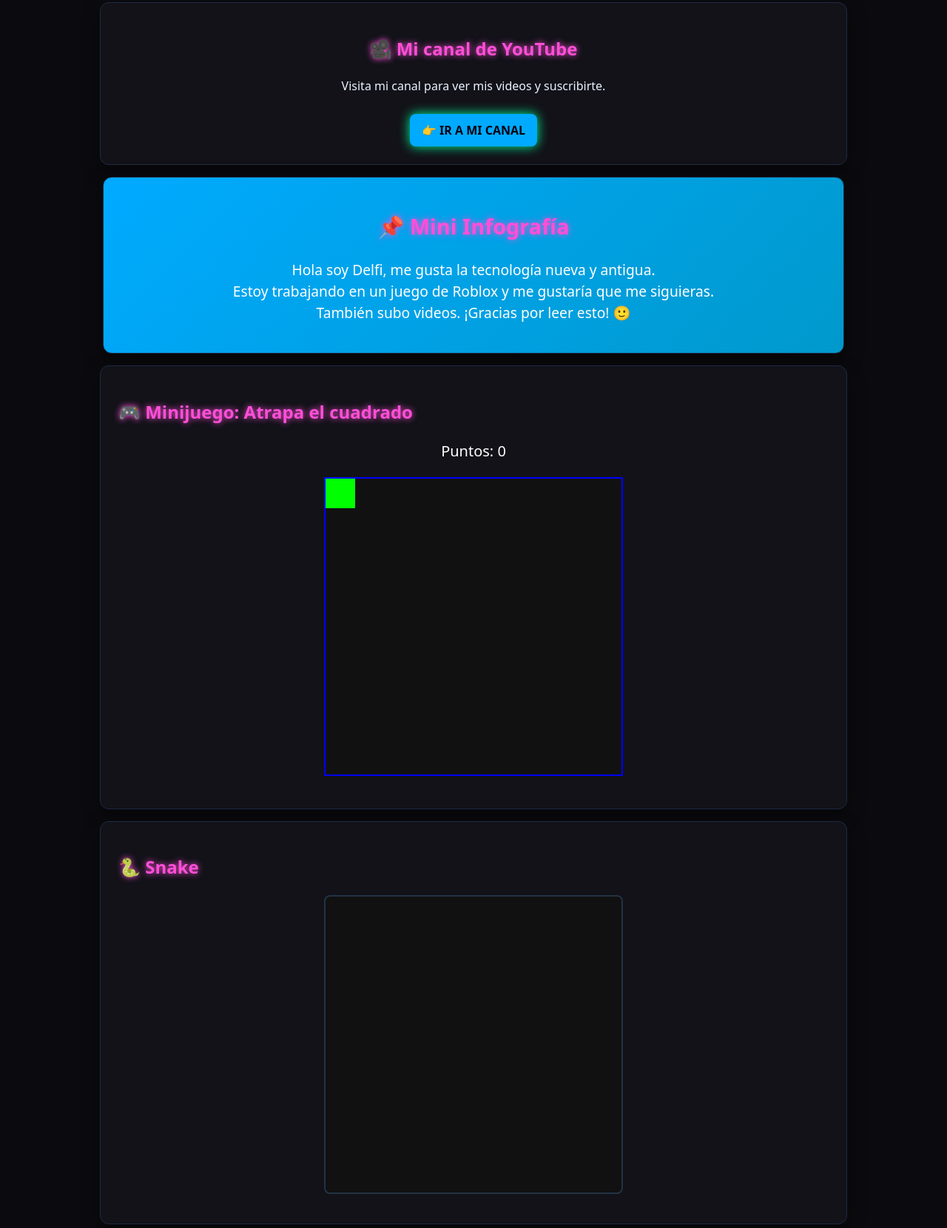
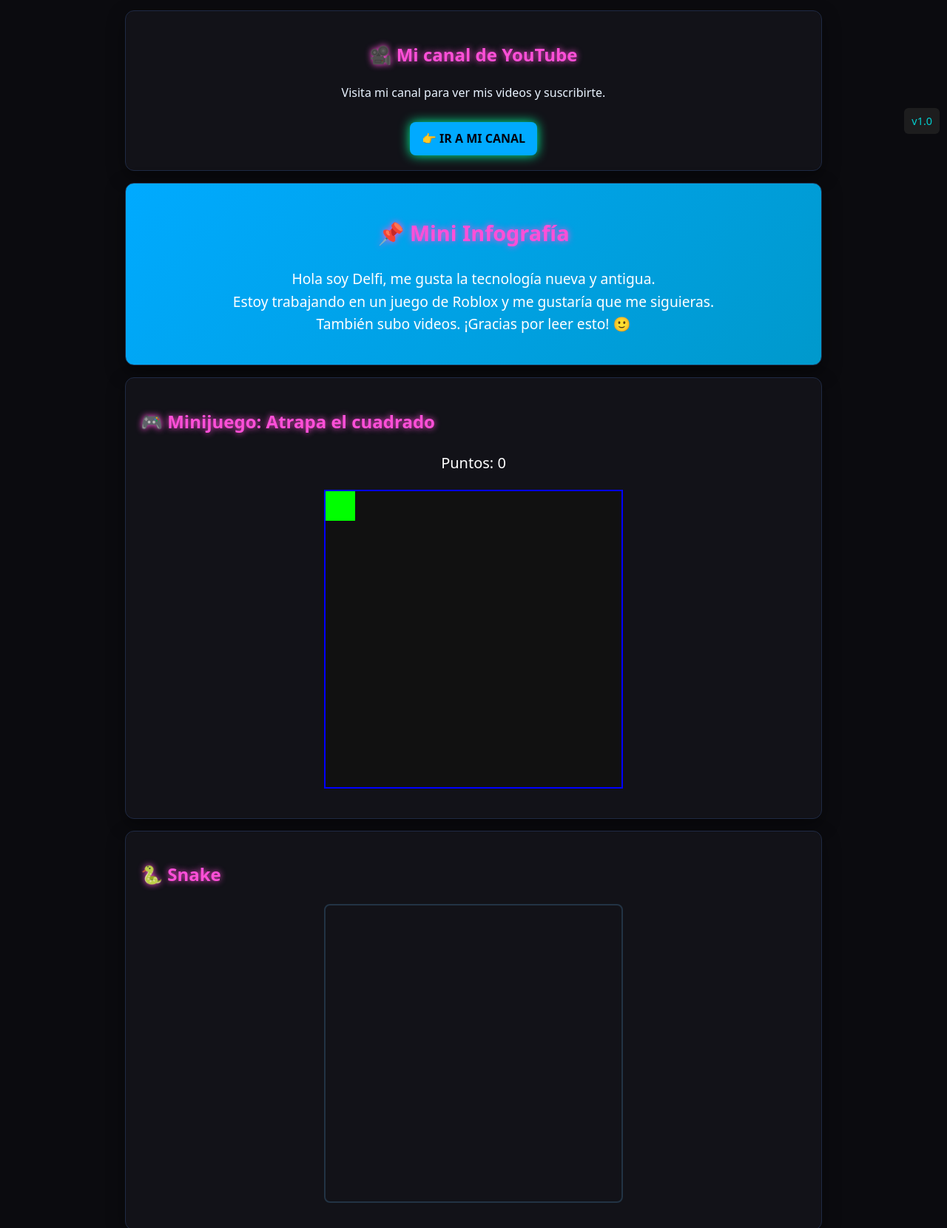
Before and after one commit to delfi2000xd-dotcom/mi-pagina-delfi, a plain HTML site: page index.html in a window 1280 px wide. Shown: the part 609-2269 px from the top of the page at 74% size. Drawn offline with Linux system fonts and the light colour scheme.

Commit message:
Add version display and update styles
Added a version display in the footer and adjusted styles.

```diff
--- a/index.html
+++ b/index.html
@@ -10,7 +10,6 @@
         background: #0b0b0f;
         color: #e9f3ff;
         font-family: system-ui, Arial, sans-serif;
-        line-height: 1.5;
         margin: 0;
       }
       .logo-canal {
@@ -28,17 +27,17 @@
         padding:12px;
         position: sticky;
         top: 0;
-        z-index: 10;
       }
       nav a { color:#0ff; text-decoration:none; font-weight:600; }
       nav a:hover { color:#8ef; }
-      main section { padding: 20px 16px; max-width: 900px; margin: 0 auto; }
       .card {
         background:#121218;
         border:1px solid #1f2a44;
         border-radius:12px;
         box-shadow: 0 8px 24px rgba(0,0,0,0.4);
         margin: 16px auto;
+        padding: 20px;
+        max-width: 900px;
       }
       .btn {
         display:inline-block;
@@ -90,6 +89,18 @@
         text-align:center;
         margin: 24px 0 40px;
         color:#a9b7c6;
+        position: relative;
+      }
+      .version {
+        position: fixed;
+        bottom: 10px;
+        right: 10px;
+        background: #222;
+        color: #0ff;
+        padding: 6px 10px;
+        border-radius: 6px;
+        font-size: 0.9rem;
+        opacity: 0.8;
       }
     </style>
   </head>
@@ -141,13 +152,13 @@
       <!-- Snake -->
       <section id="snake" class="card">
         <h2>🐍 Snake</h2>
-        <canvas id="snakeGame" width="400" height="400" style="background:#111;"></canvas>
+        <canvas id="snakeGame" width="400" height="400"></canvas>
       </section>
 
       <!-- Space Invaders -->
       <section id="space" class="card">
         <h2>👾 Space Invaders</h2>
-        <canvas id="spaceGame" width="400" height="400" style="background:#000;"></canvas>
+        <canvas id="spaceGame" width="400" height="400"></canvas>
       </section>
 
       <section id="contacto" class="card" style="text-align:center;">
@@ -160,6 +171,9 @@
     <footer>
       © 2025 Delfi. Todos los derechos reservados.
     </footer>
+
+    <!-- Versión -->
+    <div class="version">v1.0</div>
 
     <script>
       /* Atrapa el cuadrado */
@@ -208,12 +222,3 @@
         let snakeY = snake[0].y;
         if(dir==="LEFT") snakeX -= box;
         if(dir==="UP") snakeY -= box;
-        if(dir==="RIGHT") snakeX += box;
-        if(dir==="DOWN") snakeY += box;
-        if(snakeX === food.x && snakeY === food.y){
-          food = {x: Math.floor(Math.random()*20)*box, y: Math.floor(Math.random()*20)*box};
-        } else {
-          snake.pop();
-        }
-        let newHead = {x: snakeX, y: snakeY};
-        snake
```
